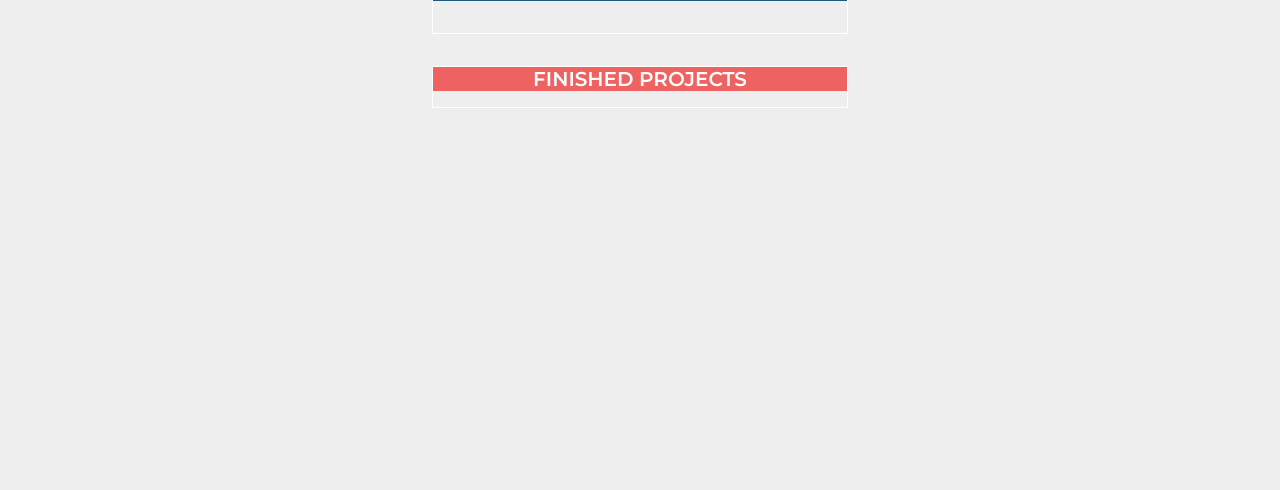
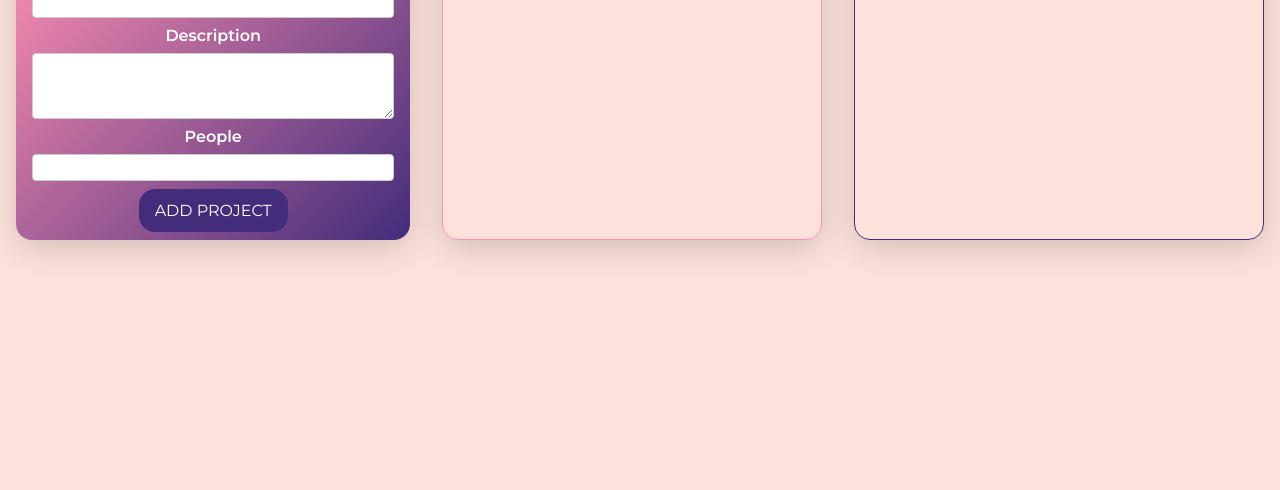
Before and after one commit to sebastian-gabor/drag-and-drop, a website with bundled scripts: page index.html in a window 1280 px wide. Shown: the part 310-800 px from the top of the page. Built offline with nearby package versions, Linux system fonts and the light colour scheme.

Commit message:
Change style

```diff
--- a/style.css
+++ b/style.css
@@ -1,110 +1,175 @@
 @import url("https://fonts.googleapis.com/css2?family=Montserrat:wght@400;600&display=swap");
 
 :root {
-  --background-color: #eeeeee;
-  --button-color: #468b97;
-  --active: #1d5b79;
-  --finished: #ef6262;
+  --background-color: #fce2db;
+  --button-color: #80489c;
+  --active: #ff8fb1;
+  --finished: #432c7a;
+  --shadow: 0 8px 32px 0 rgba(0, 0, 0, 0.16);
 }
 
 * {
   box-sizing: border-box;
 }
+html {
+  height: 100vh;
+}
 
 body {
   font-family: "Montserrat", sans-serif;
-  background-color: var(--background-color);
-  color: #fff;
-  display: flex;
-  justify-content: center;
+  background-color: var(--button-color);
+  height: 100%;
+  display: grid;
   align-items: center;
   margin: 0;
-  padding: 0;
+  background-color: var(--background-color);
 }
 
-.form-control {
+#app {
+  display: grid;
+  text-align: center;
+  grid-template-columns: auto auto auto;
+}
+
+label,
+input,
+textarea {
+  display: block;
   margin: 0.5rem 0;
-  display: flex;
-  flex-direction: column;
-  width: 25rem;
+  border-radius: 4px;
+}
+
+label {
+  font-weight: bold;
+}
+
+input,
+textarea {
+  font: inherit;
+  padding: 0.2rem 0.4rem;
+  width: 100%;
+  border: 1px solid #ccc;
+}
+
+input:focus,
+textarea:focus {
+  outline: none;
+  background: #f5f5f5;
 }
 
 #user-input {
   background: linear-gradient(135deg, var(--active), var(--finished));
-  display: flex;
-  flex-direction: column;
-  padding: 0.5rem;
-  align-items: center;
-  background-color: #fff;
+  color: #fff;
+  margin: 1rem;
+  max-height: 18.75rem;
+  padding: 1rem;
   border-radius: 16px;
-  box-shadow: 5px 5px 5px 5px rgba(0, 0, 0, 0.1);
+  box-shadow: var(--shadow);
 }
 
 button {
-  background: var(--button-color);
-  border-radius: 999px;
-  box-shadow: rgba(0, 0, 0, 0.1) 0 10px 20px -10px;
-  box-sizing: border-box;
-  color: #fff;
+  font: inherit;
+  background: var(--finished);
+  border: none;
+  border-radius: 16px;
   cursor: pointer;
-  font-weight: 700;
-  line-height: 24px;
-  outline: 0 solid transparent;
-  padding: 8px 18px;
-  touch-action: manipulation;
-  width: fit-content;
-  word-break: break-word;
-  border: 0;
+  color: white;
+  padding: 0.75rem 1rem;
 }
 
-/* button:hover {
-  transform: translateY(-2px);
-} */
+button:focus {
+  outline: none;
+}
 
+button:hover,
 button:active {
-  transform: scale(0.98);
+  background: var(--active);
 }
 
 .projects {
-  margin: 2rem 0;
-  border: 1px solid;
+  margin: 1rem;
+  border: 1px solid var(--active);
+  border-radius: 16px;
+  overflow: hidden;
+  box-shadow: var(--shadow);
 }
 
-header {
+.projects header {
+  background: var(--active);
+  height: 3.5rem;
   display: flex;
   justify-content: center;
+  align-items: center;
 }
 
-h2 {
-  color: #fff;
-  font-size: 1.25rem;
+#finished-projects {
+  border-color: var(--finished);
+  box-shadow: var(--shadow);
+}
+
+#finished-projects header {
+  background: var(--finished);
+}
+
+.projects h2 {
+  margin: 0;
+  color: white;
+}
+
+.projects ul {
+  list-style: none;
+  margin: 0;
+  padding: 1rem;
+}
+
+.projects li {
+  display: grid;
+  grid-template-columns: 1fr 1fr 1fr;
+  justify-content: center;
+  box-shadow: var(--shadow);
+  border-radius: 8px;
+  padding: 1rem;
+  margin: 1rem;
+  background: white;
+}
+
+.projects li h2 {
+  color: var(--active);
+  margin: 0.5rem 0;
+}
+
+#finished-projects li h2 {
+  color: var(--finished);
+}
+
+.projects li h3 {
+  color: #575757;
+  font-size: 1rem;
+}
+
+.project li p {
   margin: 0;
 }
 
-#active-projects header {
-  background-color: var(--active);
+.droppable {
+  background: #ffe3ee;
 }
 
-#finished-projects header {
-  background-color: var(--finished);
+#finished-projects .droppable {
+  background: #d6e1ff;
 }
 
-#active-projects-list {
-  padding: 0;
-  display: flex;
-  flex-direction: column;
-  justify-content: center;
+@media (max-width: 800px) {
+  #app {
+    grid-template-columns: auto;
+  }
+  .form-control {
+    display: flex;
+    justify-content: center;
+    flex-direction: column;
+  }
+
+  #user-input {
+    max-height: 25rem;
+  }
 }
-
-li {
-  list-style: none;
-  padding: 0;
-  background-color: #fff;
-  color: #111;
-  margin: 0.5rem;
-  box-shadow: rgba(0, 0, 0, 0.1) 0 10px 20px -10px;
-}
-
-.droppable {
-  background-color: #ef6262;
-}
```
